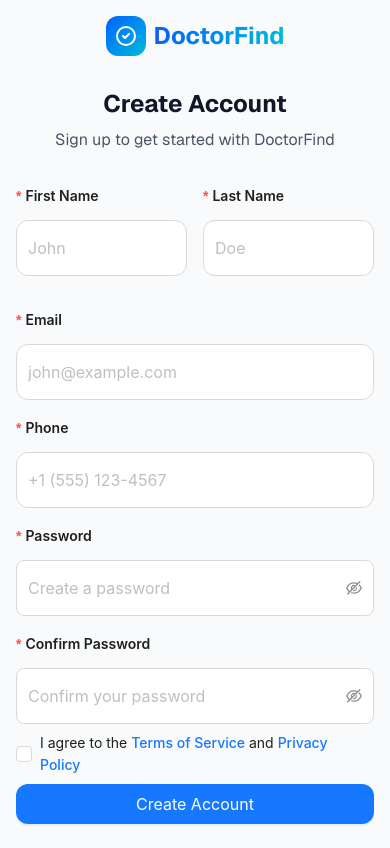
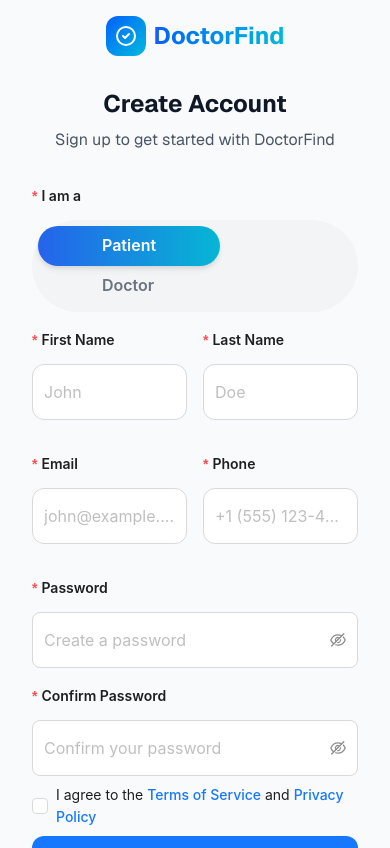
Before and after one commit to emran-niftyitsolution/appoinment, a Next.js app: page /signup in a window 390 px wide. Shown: the top 848 px of the page. Built offline with nearby package versions, Linux system fonts and the light colour scheme; what @ant-design/nextjs-registry would draw is missing.

Commit message:
Enhance signup page UI by adding a user type selection with radio buttons and improving layout responsiveness. Updated styles for buttons and form items to ensure consistency and better user experience.

```diff
--- a/app/(auth)/signup/page.tsx
+++ b/app/(auth)/signup/page.tsx
@@ -1,6 +1,6 @@
 "use client";
 
-import { Button, Checkbox, Form, Input, message } from "antd";
+import { Button, Checkbox, Form, Input, message, Radio } from "antd";
 import Link from "next/link";
 import { useRouter } from "next/navigation";
 import { useState } from "react";
@@ -138,7 +138,7 @@
 
       {/* Right Side - Signup Form */}
       <div className="flex-1 flex items-center justify-center p-4 sm:p-6 lg:p-12 bg-gray-50">
-        <div className="w-full max-w-md mx-auto">
+        <div className="w-full px-4 sm:px-6 lg:px-8">
           {/* Mobile Logo */}
           <div className="lg:hidden mb-8 text-center">
             <Link href="/" className="inline-flex items-center space-x-2">
@@ -179,7 +179,37 @@
               onFinish={handleSubmit}
               size="large"
               className="space-y-4"
+              initialValues={{ userType: "patient" }}
             >
+              <Form.Item
+                label={<span className="text-sm font-semibold">I am a</span>}
+                name="userType"
+                rules={[{ required: true, message: "Please select your role" }]}
+              >
+                <div className="w-auto mx-auto bg-gray-100 rounded-full p-1.5 inline-flex">
+                  <Radio.Group
+                    className="flex"
+                    size="large"
+                    optionType="button"
+                    buttonStyle="solid"
+                    defaultValue="patient"
+                  >
+                    <Radio.Button
+                      value="patient"
+                      className="flex-1 text-center h-16 flex items-center justify-center text-lg font-semibold rounded-full transition-all duration-300 ease-in-out px-16 cursor-pointer "
+                    >
+                      Patient
+                    </Radio.Button>
+                    <Radio.Button
+                      value="doctor"
+                      className="flex-1 text-center h-16 flex items-center justify-center text-lg font-semibold rounded-full transition-all duration-300 ease-in-out px-16 cursor-pointer"
+                    >
+                      Doctor
+                    </Radio.Button>
+                  </Radio.Group>
+                </div>
+              </Form.Item>
+
               <div className="grid grid-cols-2 gap-4">
                 <Form.Item
                   label={
@@ -211,6 +241,7 @@
                 </Form.Item>
               </div>
 
+              <div className="grid grid-cols-2 gap-4">
                 <Form.Item
                   label={<span className="text-sm font-semibold">Email</span>}
                   name="email"
@@ -230,7 +261,10 @@
                   label={<span className="text-sm font-semibold">Phone</span>}
                   name="phone"
                   rules={[
-                  { required: true, message: "Please enter your phone number" },
+                    {
+                      required: true,
+                      message: "Please enter your phone number",
+                    },
                   ]}
                 >
                   <Input
@@ -239,6 +273,7 @@
                     className="rounded-xl h-14 text-base"
                   />
                 </Form.Item>
+              </div>
 
               <Form.Item
                 label={<span className="text-sm font-semibold">Password</span>}
--- a/app/globals.css
+++ b/app/globals.css
@@ -54,7 +54,8 @@
 }
 
 @keyframes gradient {
-  0%, 100% {
+  0%,
+  100% {
     background-position: 0% 50%;
   }
   50% {
@@ -78,6 +79,11 @@
   border-radius: 0.75rem !important;
 }
 
+.ant-btn-lg {
+  height: 3.5rem !important;
+  line-height: 3.5rem !important;
+}
+
 .ant-modal-content {
   border-radius: 1rem !important;
 }
@@ -95,3 +101,37 @@
 .ant-form-item-label {
   padding-bottom: 4px !important;
 }
+
+/* Custom Toggle Switch Styles */
+.ant-radio-button-wrapper {
+  border: none !important;
+  background: transparent !important;
+  box-shadow: none !important;
+  transition: all 0.3s ease-in-out !important;
+  padding-left: 4rem !important;
+  padding-right: 4rem !important;
+}
+
+.ant-radio-button-wrapper:first-child {
+  border-radius: 9999px !important;
+}
+
+.ant-radio-button-wrapper:last-child {
+  border-radius: 9999px !important;
+}
+
+.ant-radio-button-wrapper-checked {
+  background: linear-gradient(to right, #2563eb, #06b6d4) !important;
+  color: white !important;
+  box-shadow: 0 4px 6px -1px rgba(0, 0, 0, 0.1),
+    0 2px 4px -1px rgba(0, 0, 0, 0.06) !important;
+}
+
+.ant-radio-button-wrapper:not(.ant-radio-button-wrapper-checked) {
+  color: #6b7280 !important;
+}
+
+.ant-radio-button-wrapper:hover:not(.ant-radio-button-wrapper-checked) {
+  color: #374151 !important;
+  background: rgba(0, 0, 0, 0.05) !important;
+}
```
Lines whose indentation alone changed are shown as unchanged.
